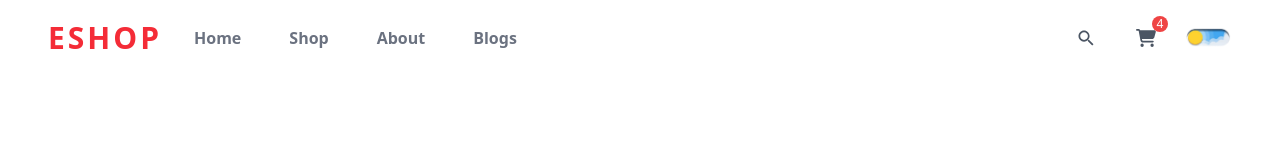
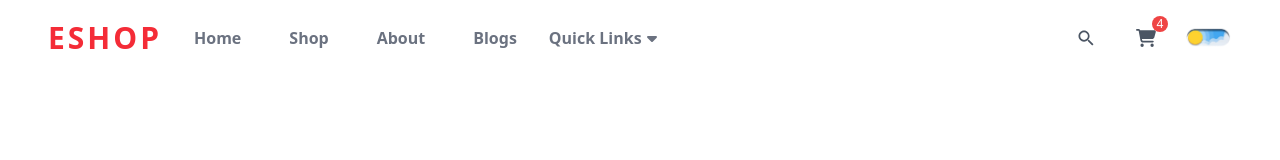
Before and after one commit to deveshru2712/Frontend_practise, a React (Vite) app: page / in a window 1280 px wide. Shown: the top 160 px of the page. Built offline with nearby package versions, Linux system fonts and the light colour scheme.

Commit message:
Completed navbar

```diff
--- a/src/components/Navbar/Navbar.jsx
+++ b/src/components/Navbar/Navbar.jsx
@@ -1,5 +1,5 @@
 import React from "react";
-import { FaCartShopping } from "react-icons/fa6";
+import { FaCaretDown, FaCartShopping } from "react-icons/fa6";
 import { IoMdSearch } from "react-icons/io";
 import DarkMode from "./DarkMode";
 
@@ -24,6 +24,24 @@
       id: 4,
       name: "Blogs",
       link: "/#blog",
+    },
+  ];
+
+  const DropdownLinks = [
+    {
+      id: 1,
+      name: "Trending Products",
+      links: "/#",
+    },
+    {
+      id: 2,
+      name: "Best Settings",
+      links: "/#",
+    },
+    {
+      id: 3,
+      name: "Top Rated",
+      links: "/#",
     },
   ];
 
@@ -52,6 +70,34 @@
                     </a>
                   </li>
                 ))}
+                {/* dropdown */}
+                <li className="relative cursor-pointer group">
+                  <a
+                    href="#"
+                    className="flex items-center gap-[2px] font-semibold text-gray-500 dark:hover:text-white py-2"
+                  >
+                    Quick Links
+                    <span>
+                      <FaCaretDown className="transition group-hover:rotate-180 duration-300" />
+                    </span>
+                  </a>
+                  {/* dropdown link */}
+                  <div className="absolute z-[9999] hidden w-[200px] group-hover:block rounded-md bg-white shadow-md dark:bg-gray-900 p-2 text-black dark:text-white">
+                    <ul className="space-y-2">
+                      {DropdownLinks.map((data, index) => (
+                        <li key={index}>
+                          <a
+                            className="text-gray-500 hover:text-black dark:hover:text-white duration-200
+                            w-full inline-block p-2 hover:bg-primary/20 rounded-md font-semibold "
+                            href={data.links}
+                          >
+                            {data.name}
+                          </a>
+                        </li>
+                      ))}
+                    </ul>
+                  </div>
+                </li>
               </ul>
             </div>
           </div>
```
